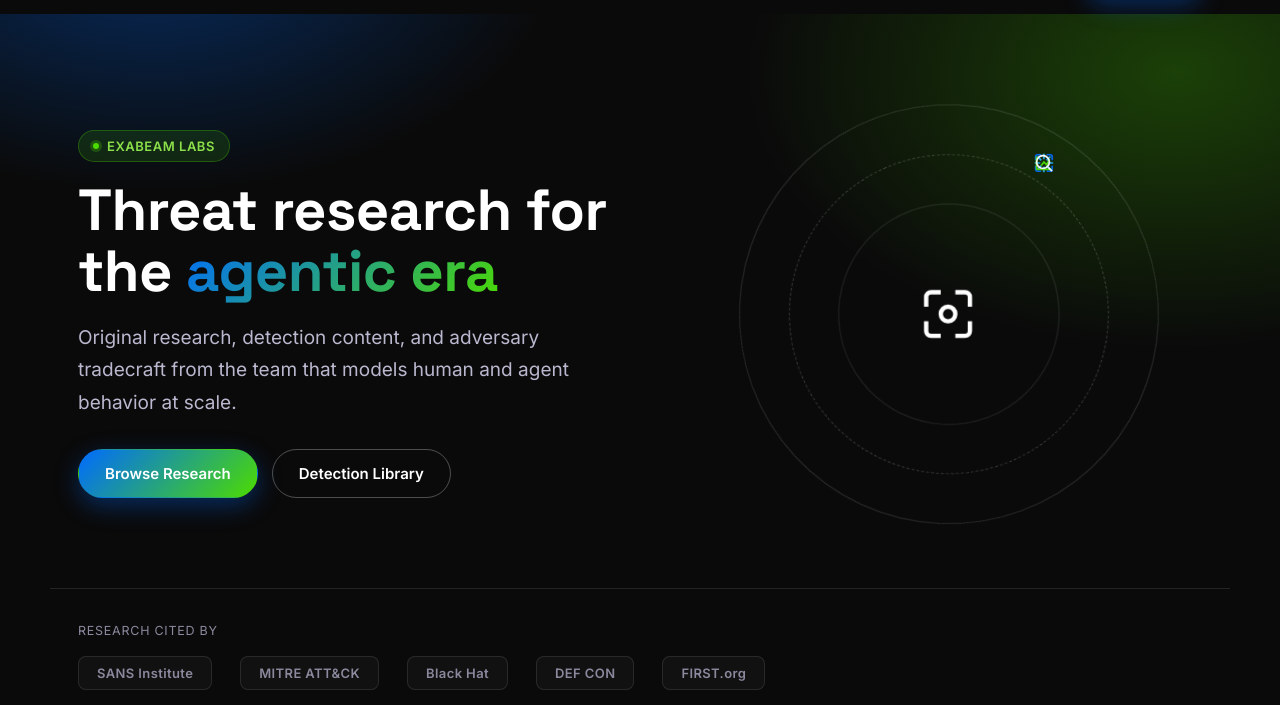
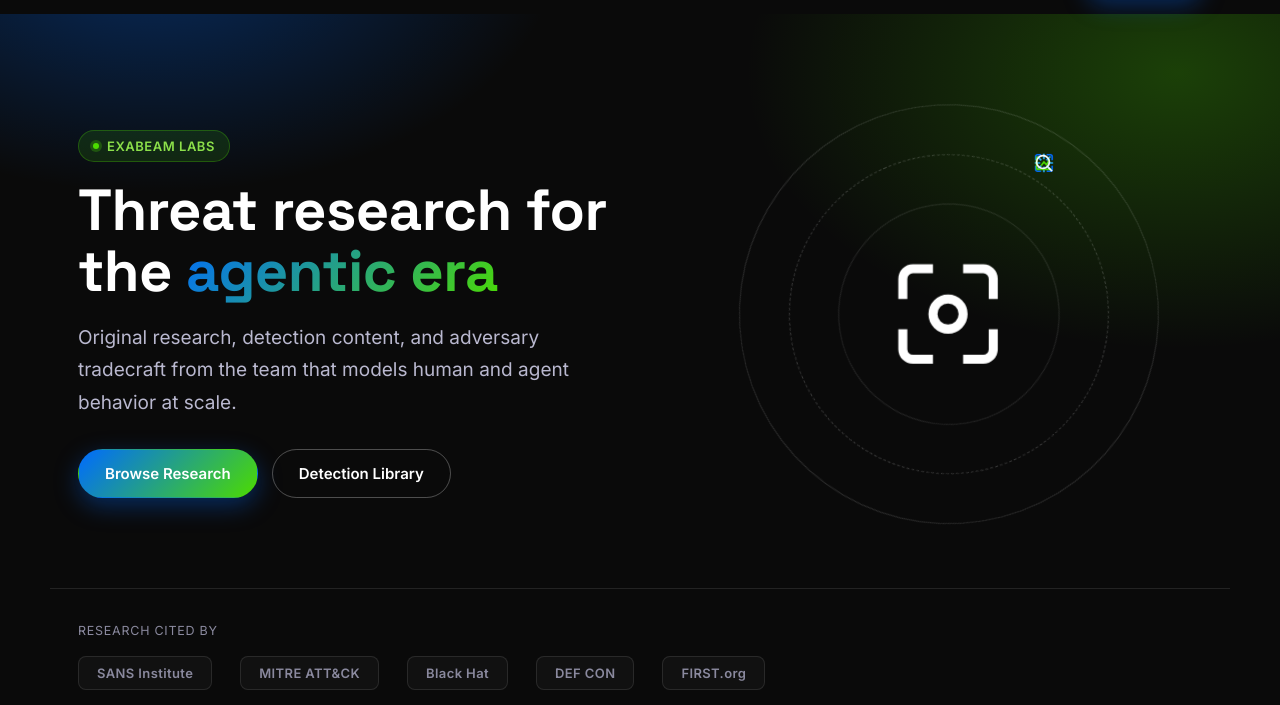
Before and after one commit to scottcexab/exabeam-redesign-concept, a plain HTML site: page labs.html in a window 1280 px wide. Shown: the part 95-800 px from the top of the page. Drawn offline with Linux system fonts and the light colour scheme.

Commit message:
Increase hero Exabeam mark size 3x

```diff
--- a/styles.css
+++ b/styles.css
@@ -125,7 +125,7 @@
     display:flex; align-items:center; justify-content:center; box-shadow:none;
     animation: core-pulse 4.5s ease-in-out infinite;
   }
-  .orbit-core svg{ width:58px; height:auto; }
+  .orbit-core svg{ width:174px; height:auto; }
   .orbit-node{
     position:absolute; top:50%; left:50%; width:52px; height:52px; margin:-26px 0 0 -26px;
     transform: rotate(var(--a, 0deg)) translateY(-172px);
```
